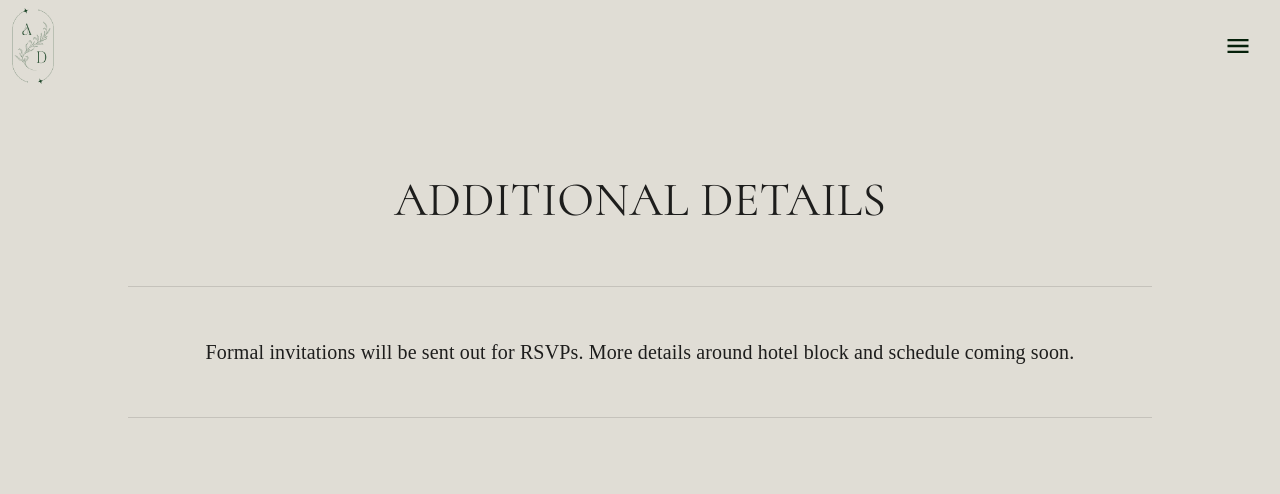
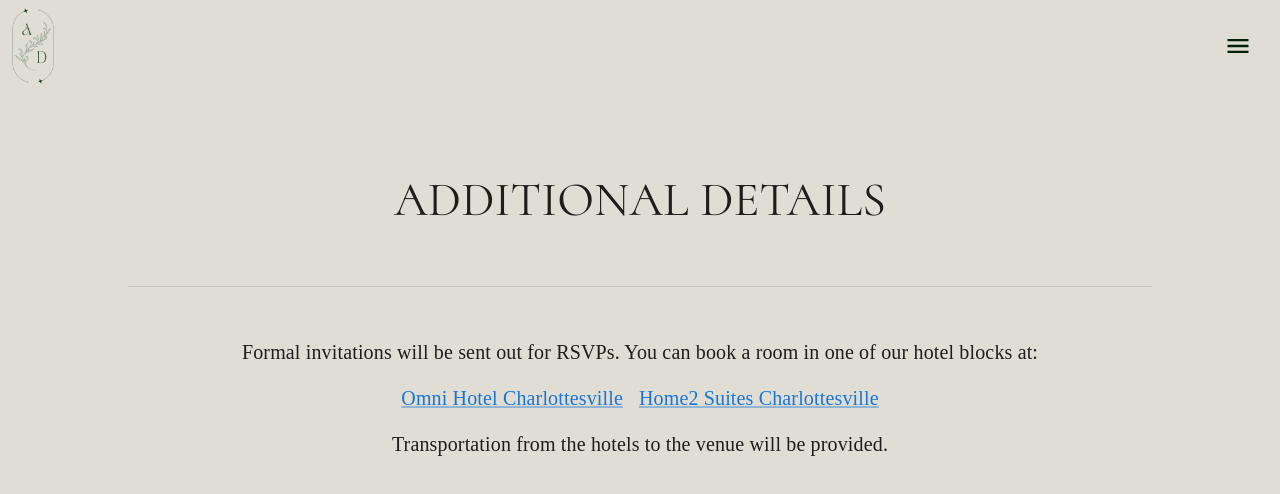
Before and after one commit to dwilliams27/wedding-ui, a React (Create React App) app: page /additional-details in a window 1280 px wide. Shown: the top 494 px of the page. Built offline with nearby package versions, Linux system fonts and the light colour scheme; a web font is replaced by a local one.

Commit message:
feat: Add hotel block info

```diff
--- a/src/components/AdditionalDetails.tsx
+++ b/src/components/AdditionalDetails.tsx
@@ -1,7 +1,7 @@
 import React from "react";
 import TopBar from "./TopBar";
 import { Stack } from "@mui/system";
-import { Divider, Fade, Typography, ThemeProvider, createTheme } from "@mui/material";
+import { Divider, Fade, Typography, ThemeProvider, createTheme, Box, Link } from "@mui/material";
 import { Fonts } from "../utils/Fonts";
 
 export default function AdditionalDetails() {
@@ -35,9 +35,17 @@ export default function AdditionalDetails() {
           </ThemeProvider>
           <Divider flexItem sx={{ marginTop: '50px', marginBottom: '50px' }}/>
           <ThemeProvider theme={contentTheme}>
-            <Typography sx={{ fontSize: '1.25rem' }}>
-            Formal invitations will be sent out for RSVPs. More details around hotel block and schedule coming soon.
-            </Typography>
+            <Box sx={{ textAlign: 'center', fontSize: '1.25rem' }}>
+              <Typography sx={{ fontSize: '1.25rem' }}>
+                Formal invitations will be sent out for RSVPs.
+                You can book a room in one of our hotel blocks at:
+                <Box sx={{ display: 'flex', justifyContent: 'center', my: 2 }}>
+                  <Link target="_blank" rel="noopener noreferrer" href="https://www.omnihotels.com/hotels/charlottesville/weddings/amanda-wong-anddavid-williams-wrb-05252024" sx={{ mx: 1 }}>Omni Hotel Charlottesville</Link>
+                  <Link target="_blank" rel="noopener noreferrer" href="https://www.hilton.com/en/book/reservation/deeplink/?ctyhocn=CHODNHT&groupCode=CHTWWW&arrivaldate=2024-05-24&departuredate=2024-05-27&cid=OM,WW,HILTONLINK,EN,DirectLink&fromId=HILTONLINKDIRECT" sx={{ mx: 1 }}>Home2 Suites Charlottesville</Link>
+                </Box>
+                Transportation from the hotels to the venue will be provided.
+              </Typography>
+            </Box>
           </ThemeProvider>
           <Divider flexItem sx={{ marginTop: '50px', marginBottom: '50px' }}/>
         </Stack>
--- a/src/components/TopBar.tsx
+++ b/src/components/TopBar.tsx
@@ -153,7 +153,7 @@ export default function TopBar() {
             flexDirection: 'column',
             marginTop: '-1px'
           }}>
-            {[{ text: 'Our Story', page: '/our-story'}, { text: 'Venue', page: '/venue' }, { text: 'Additional Details', page: '/additional-details' }].map((link, index) => (
+            {[{ text: 'Our Story', page: '/our-story'}, { text: 'Venue', page: '/venue' }, { text: 'Hotels + Additional Details', page: '/additional-details' }].map((link, index) => (
               <ListItem key={link.text} disablePadding>
                 <ListItemButton onClick={() => navigateTo(link.page)}>
                   <ThemeProvider theme={theme}>
```
